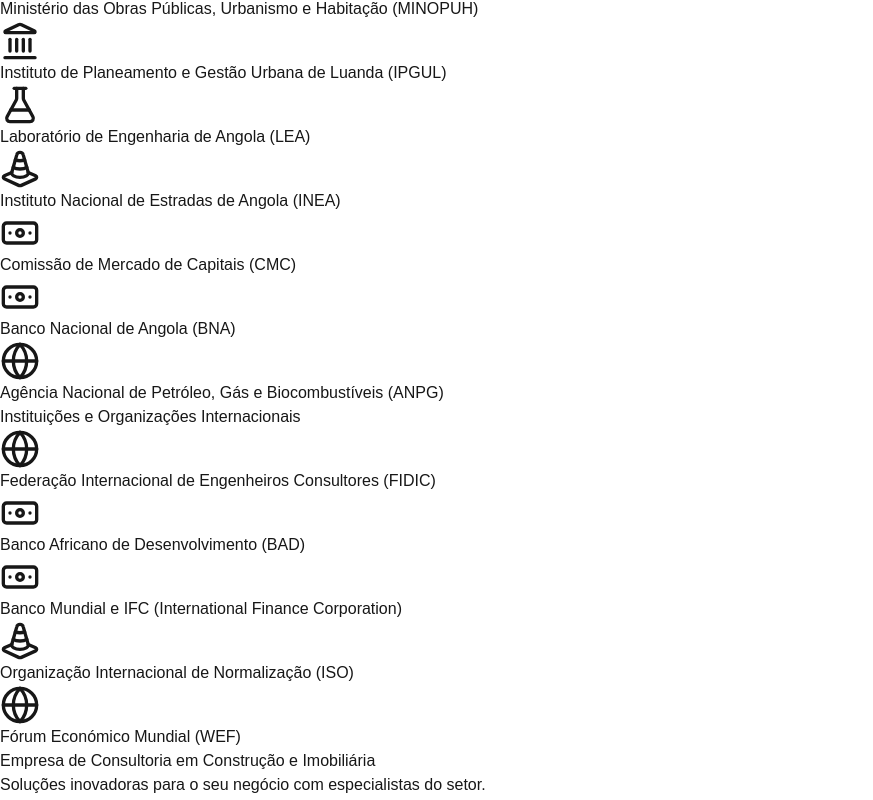
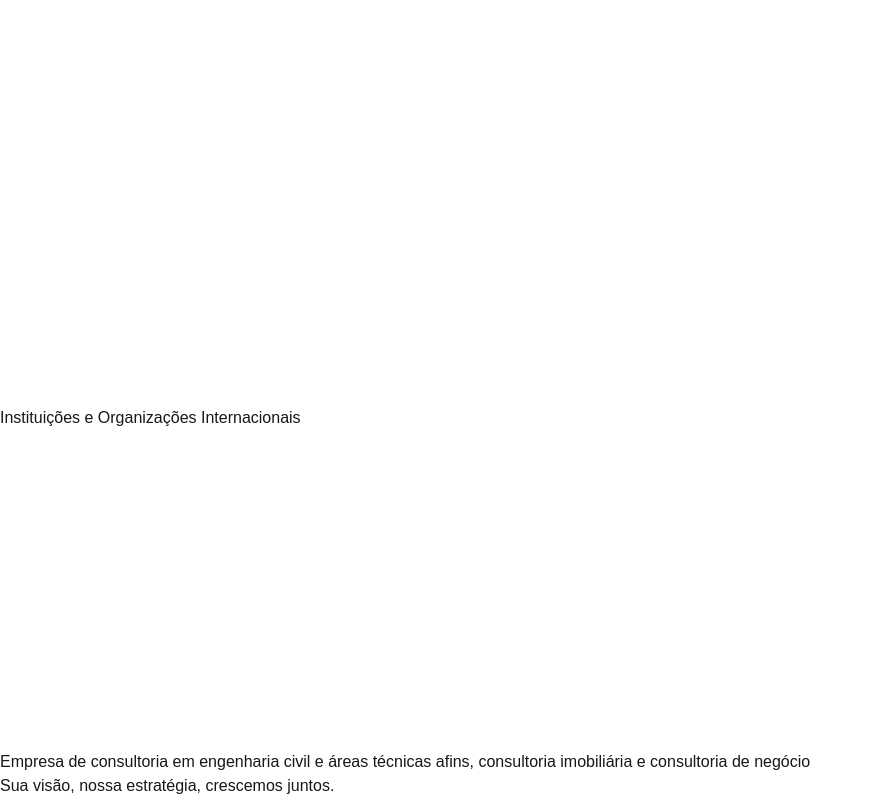
Before and after one commit to osvaldocariege06/Lading-page_Racius, a Next.js app: page / in a window 1280 px wide. Shown: the part 1438-2238 px from the top of the page, without its empty margins (0-873 px from the left). Built offline with nearby package versions, Linux system fonts and the light colour scheme.

Commit message:
Finalizado

```diff
--- a/src/app/components/ConsultingVideoSection.tsx
+++ b/src/app/components/ConsultingVideoSection.tsx
@@ -3,13 +3,13 @@
 
 export function ConsultingVideoSection() {
   return (
-    <section className="bg-[#48A6A1] py-16 px-6 md:px-16 flex flex-col md:flex-row items-center gap-10 font-[Roboto] ">
+    <section className="bg-[#48A6A1] py-16 px-6 md:px-16 flex flex-col md:flex-row items-center gap-10 font-[Roboto]">
       <div className="max-w-lg text-center md:text-left">
         <h2 className="text-3xl md:text-4xl font-extrabold text-gray-100 leading-tight">
-          Empresa de <span className="text-white">Consultoria</span> em Construção e Imobiliária
+          Empresa de consultoria em <span className="text-white">engenharia civil e áreas técnicas afins, consultoria imobiliária e consultoria de negócio</span>
         </h2>
         <p className="mt-4 text-lg text-gray-300">
-          Soluções inovadoras para o seu negócio com especialistas do setor.
+          Sua visão, nossa estratégia, crescemos juntos.
         </p>
         <Link href="#localização">
           <button className="mt-6 bg-[#48A6A1] text-white px-6 py-3 rounded-lg shadow-md text-lg font-semibold tracking-wide transition-transform duration-300 transform hover:scale-105 hover:bg-[#3B8E8A]">
@@ -19,14 +19,14 @@
       </div>
 
       <div className="w-full max-w-2xl md:max-w-md lg:max-w-lg xl:max-w-xl">
-        <div className="relative w-full pb-[56.25%] rounded-lg shadow-lg overflow-hidden border-4 border-[#48A6A1]">
+        <div className="relative w-full aspect-video rounded-lg overflow-hidden">
           <video
-            className="absolute top-0 left-0 w-full h-full"
+            className="absolute top-0 left-0 w-full h-full object-cover"
             controls
             autoPlay
             loop
           >
-            <source src="/VideoRacius.mp4" type="video/mp4" />
+            <source src="/Video_.mp4" type="video/mp4" />
             Seu navegador não suporta o elemento de vídeo.
           </video>
         </div>
--- a/src/app/components/HomePage.tsx
+++ b/src/app/components/HomePage.tsx
@@ -47,7 +47,7 @@
         transition={{ duration: 0.8, ease: "easeOut" }}
         className="relative flex flex-col-reverse md:flex-row items-center justify-between px-6 md:px-16 py-12 md:py-20 pb-24"
       >
-        <div className="text-center md:text-left max-w-lg">
+        <div className="text-center md:text-left max-w-lg max-md:mt-20">
           <h2 className="text-3xl md:text-5xl font-bold leading-tight">
             {displayText.includes("RACIUS ADVISORY") ? (
               <span className="text-green-300">{displayText}</span>
@@ -82,23 +82,19 @@
           </div>
         </div>
 
-        {/* Container da imagem com efeito circular transparente */}
+
         <div className="relative w-3/4 md:w-1/2 max-w-md z-10 mt-2 flex justify-center">
-          {/* Círculo transparente com borda sutil */}
-          <motion.div
-            className="absolute w-[320px] h-[320px] md:w-[400px] md:h-[400px] border-[2px] border-white/20 rounded-full"
-            animate={{ scale: [1, 1.1, 1] }}
-            transition={{ duration: 3, repeat: Infinity, ease: "easeInOut" }}
-          ></motion.div>
 
-          {/* Imagem animada */}
+
+
+
           <motion.div
             className="relative"
             animate={{ y: [0, -10, 0] }}
             transition={{ duration: 3, repeat: Infinity, ease: "easeInOut" }}
           >
             <Image
-              src="/HomeImagem.png"
+              src="/ImageHome.jpg"
               alt="Imagem de Construção e Imobiliária"
               width={800}
               height={1000}
--- a/src/app/components/LocationMap.tsx
+++ b/src/app/components/LocationMap.tsx
@@ -8,7 +8,7 @@
       </h2>
       <p className="mt-2 text-lg text-gray-900">Visite-nos: Belas Business Park, Talatona, Edifício Malange, Angola.</p>
 
-      <div className="w-full max-w-md sm:max-w-lg md:max-w-3xl mx-auto mt-6 h-64 sm:h-72 md:h-80 rounded-lg overflow-hidden shadow-xl border-4 border-[#48A6A1] opacity-90">
+      <div className="w-full max-w-md sm:max-w-lg md:max-w-3xl mx-auto mt-6 h-64 sm:h-72 md:h-80 rounded-lg overflow-hidden shadow-xl  opacity-90">
         <iframe
           src="https://www.google.com/maps/embed?pb=!1m18!1m12!1m3!1d3941.5449519340523!2d13.18644332446837!3d-8.921825591135303!2m3!1f0!2f0!3f0!3m2!1i1024!2i768!4f13.1!3m3!1m2!1s0x1a51f5f3e57e5913%3A0x479890953d77927b!2sBelas%20Business%20Park!5e0!3m2!1sen!2sao!4v1742834572175!5m2!1sen!2sao"
           width="100%"
--- a/src/app/components/PartnersSection.tsx
+++ b/src/app/components/PartnersSection.tsx
@@ -1,32 +1,78 @@
 "use client";
 
 import { motion } from "framer-motion";
-import { Building2, Globe, Banknote, Landmark, FlaskConical, TrafficCone } from "lucide-react";
+import React, { useEffect, useState } from "react";
+import {
+  Building,
+  Landmark,
+  HardHat,
+  School,
+  TrendingUp,
+  Building2,
+  ClipboardList,
+  DollarSign,
+  Wrench
+} from "lucide-react";
 
 const partners = [
   {
     category: "Instituições Públicas em Angola",
     items: [
-      { name: "Ministério das Obras Públicas, Urbanismo e Habitação (MINOPUH)", icon: Building2 },
-      { name: "Instituto de Planeamento e Gestão Urbana de Luanda (IPGUL)", icon: Landmark },
-      { name: "Laboratório de Engenharia de Angola (LEA)", icon: FlaskConical }, // Ícone de laboratório
-      { name: "Instituto Nacional de Estradas de Angola (INEA)", icon: TrafficCone }, // Ícone de infraestrutura rodoviária
-      { name: "Comissão de Mercado de Capitais (CMC)", icon: Banknote },
-      { name: "Banco Nacional de Angola (BNA)", icon: Banknote },
-      { name: "Agência Nacional de Petróleo, Gás e Biocombustíveis (ANPG)", icon: Globe },
+      { name: "Ministério das Obras Públicas, Urbanismo e Habitação (MINOPUH)", icon: Building },
+      { name: "Instituto de Planeamento e Gestão Urbana de Luanda (IPGUL)", icon: Building },
+      { name: "Laboratório de Engenharia de Angola (LEA)", icon:HardHat },
+      { name: "Instituto Nacional de Estradas de Angola (INEA)", icon: School },
+      { name: "Comissão de Mercado de Capitais (CMC)", icon: TrendingUp },
+      { name: "Banco Nacional de Angola (BNA)", icon: Landmark },
+      { name: "Agência Nacional de Petróleo, Gás e Biocombustíveis (ANPG)", icon: ClipboardList },
     ],
   },
   {
     category: "Instituições e Organizações Internacionais",
     items: [
-      { name: "Federação Internacional de Engenheiros Consultores (FIDIC)", icon: Globe },
-      { name: "Banco Africano de Desenvolvimento (BAD)", icon: Banknote },
-      { name: "Banco Mundial e IFC (International Finance Corporation)", icon: Banknote },
-      { name: "Organização Internacional de Normalização (ISO)", icon: TrafficCone }, // Mantendo coerência com infraestrutura
-      { name: "Fórum Económico Mundial (WEF)", icon: Globe },
+      { name: "Federação Internacional de Engenheiros Consultores (FIDIC)", icon: HardHat },
+      { name: "Banco Africano de Desenvolvimento (BAD)", icon: Landmark },
+      { name: "Banco Mundial e IFC (International Finance Corporation)", icon: Landmark },
+      { name: "Organização Internacional de Normalização (ISO)", icon: Building2 },
+      { name: "Fórum Económico Mundial (WEF)", icon: DollarSign },
     ],
   },
 ];
+
+interface PartnerSliderProps {
+  items: { name: string; icon: React.ComponentType<{ className?: string; size?: number }> }[];
+}
+
+function PartnerSlider({ items }: PartnerSliderProps) {
+  const [current, setCurrent] = useState(0);
+
+  useEffect(() => {
+    const interval = setInterval(() => {
+      setCurrent((prev) => (prev + 1) % items.length);
+    }, 5000); // Cada card fica visível por 5 segundos
+    return () => clearInterval(interval);
+  }, [items.length]);
+
+  return (
+    <div className="relative overflow-hidden w-full max-w-md mx-auto">
+      <motion.div
+        animate={{ translateX: `-${current * 100}%` }}
+        transition={{ ease: "easeInOut", duration: 0.8 }}
+        className="flex"
+      >
+        {items.map((partner, index) => (
+          <div
+            key={index}
+            className="min-w-full flex flex-col items-center bg-gray-800 p-6 rounded-lg text-white shadow-md"
+          >
+            <partner.icon className="text-green-600" size={40} />
+            <span className="mt-3 text-center text-sm">{partner.name}</span>
+          </div>
+        ))}
+      </motion.div>
+    </div>
+  );
+}
 
 export function PartnersSection() {
   return (
@@ -34,7 +80,6 @@
       <h2 className="text-4xl font-extrabold tracking-wide text-white">
         NOSSOS <span className="text-[#48A6A1]">COLABORADORES</span>
       </h2>
-
       <div className="mt-8 space-y-12 flex flex-col items-center">
         {partners.map((partnerGroup, groupIndex) => (
           <motion.div
@@ -44,21 +89,10 @@
             animate={{ opacity: 1, y: 0 }}
             transition={{ duration: 0.6, delay: groupIndex * 0.4 }}
           >
-            <h3 className="text-2xl text-[#48A6A1] font-bold mb-6 text-center">{partnerGroup.category}</h3>
-            <div className="grid grid-cols-1 sm:grid-cols-2 md:grid-cols-3 gap-8 justify-center items-center">
-              {partnerGroup.items.map((partner, index) => (
-                <motion.div
-                  key={partner.name}
-                  className="flex flex-col items-center bg-gray-800 p-6 rounded-lg text-white shadow-md"
-                  initial={{ opacity: 0, scale: 0.8 }}
-                  animate={{ opacity: 1, scale: 1 }}
-                  transition={{ duration: 0.5, delay: index * 0.2 }}
-                >
-                  <partner.icon className="text-green-600" size={40} />
-                  <span className="mt-3 text-center text-sm">{partner.name}</span>
-                </motion.div>
-              ))}
-            </div>
+            <h3 className="text-2xl text-[#48A6A1] font-bold mb-6 text-center">
+              {partnerGroup.category}
+            </h3>
+            <PartnerSlider items={partnerGroup.items} />
           </motion.div>
         ))}
       </div>
```
Also changed, not shown: 1 other file (tests, documents, lock files or other folders).
